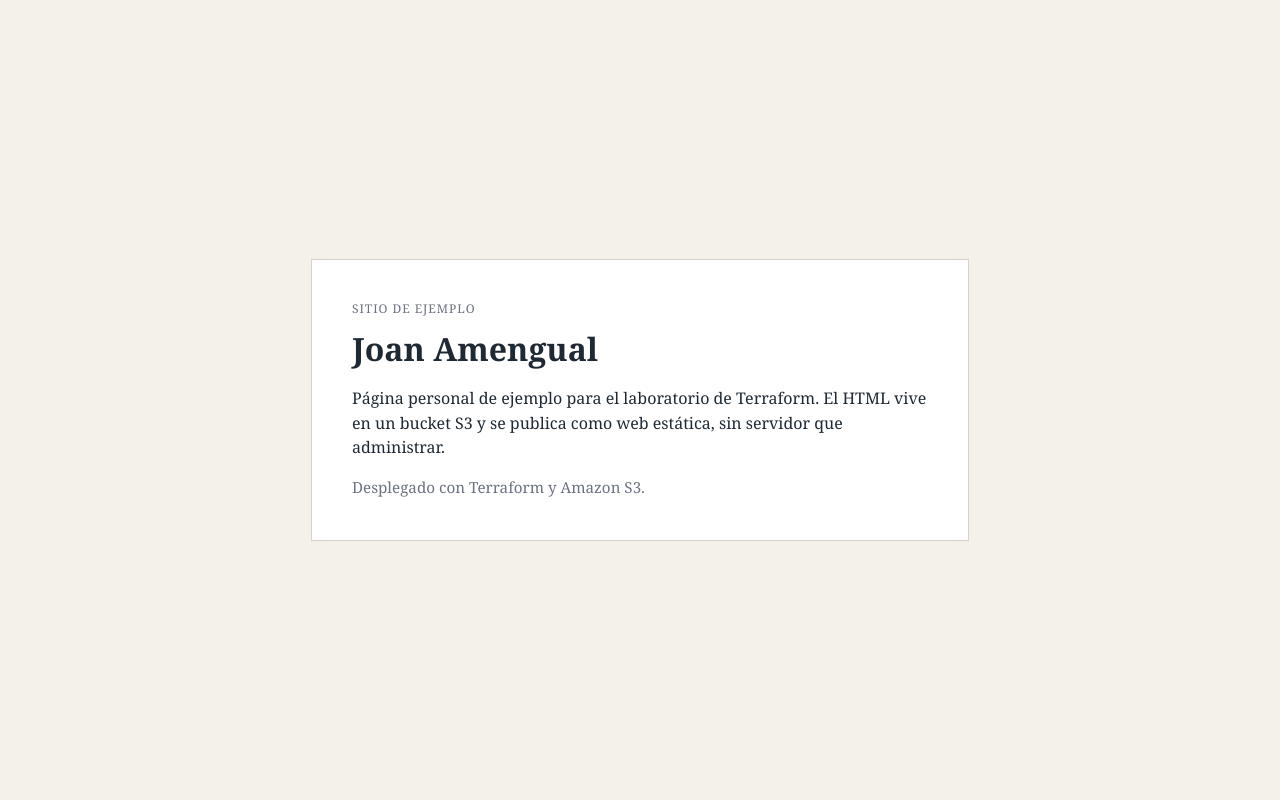
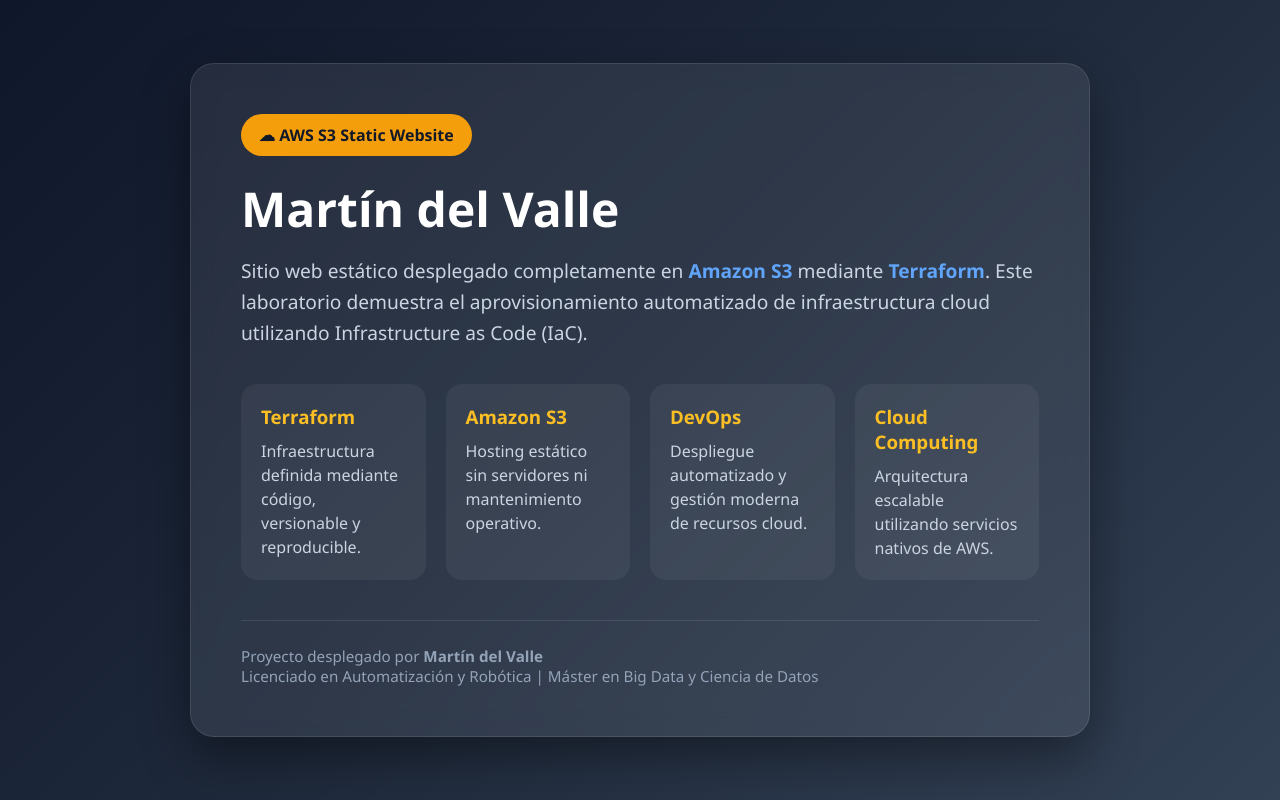
Before and after one commit to medelvalle/code-terraform, a plain HTML site: page 02-s3-static-website/www/index.html in a window 1280 px wide. Drawn offline with Linux system fonts and the light colour scheme.

Commit message:
Improve Terraform labs and update S3 website

```diff
--- a/02-s3-static-website/www/index.html
+++ b/02-s3-static-website/www/index.html
@@ -1,60 +1,253 @@
 <!DOCTYPE html>
 <html lang="es">
+
 <head>
-    <meta charset="utf-8" />
-    <meta name="viewport" content="width=device-width, initial-scale=1" />
-    <title>Joan Amengual</title>
+
+<meta charset="utf-8">
+<meta name="viewport" content="width=device-width, initial-scale=1">
+
+<title>Martín del Valle | AWS S3 Static Website</title>
+
 <style>
-      :root {
-        color-scheme: light;
+
+*{
+    margin:0;
+    padding:0;
+    box-sizing:border-box;
 }
-      body {
-        margin: 0;
-        min-height: 100vh;
-        display: grid;
-        place-items: center;
-        font-family: Georgia, "Times New Roman", serif;
-        background: #f4f1ea;
-        color: #1f2933;
+
+body{
+
+    min-height:100vh;
+
+    font-family:
+        "Segoe UI",
+        Arial,
+        sans-serif;
+
+    background:
+        linear-gradient(
+            135deg,
+            #0f172a,
+            #1e293b,
+            #334155
+        );
+
+    color:#ffffff;
+
+    display:flex;
+
+    justify-content:center;
+
+    align-items:center;
+
+    padding:30px;
 }
-      main {
-        max-width: 36rem;
-        padding: 2.5rem;
-        background: #fff;
-        border: 1px solid #d9d3c5;
+
+.card{
+
+    width:100%;
+    max-width:900px;
+
+    background:
+        rgba(255,255,255,.08);
+
+    backdrop-filter: blur(12px);
+
+    border:1px solid rgba(255,255,255,.10);
+
+    border-radius:24px;
+
+    padding:50px;
+
+    box-shadow:
+        0 20px 50px rgba(0,0,0,.40);
 }
-      p.kicker {
-        margin: 0 0 0.5rem;
-        letter-spacing: 0.08em;
-        text-transform: uppercase;
-        font-size: 0.75rem;
-        color: #6b7280;
+
+.badge{
+
+    display:inline-block;
+
+    padding:10px 18px;
+
+    border-radius:999px;
+
+    background:#f59e0b;
+
+    color:#111827;
+
+    font-weight:700;
+
+    margin-bottom:20px;
 }
-      h1 {
-        margin: 0 0 1rem;
-        font-size: 2rem;
+
+h1{
+
+    font-size:3rem;
+
+    margin-bottom:15px;
 }
-      p {
-        line-height: 1.55;
-        margin: 0 0 1rem;
+
+.subtitle{
+
+    color:#cbd5e1;
+
+    font-size:1.2rem;
+
+    margin-bottom:35px;
+
+    line-height:1.6;
 }
-      p:last-child {
-        margin-bottom: 0;
-        color: #6b7280;
-        font-size: 0.95rem;
+
+.grid{
+
+    display:grid;
+
+    grid-template-columns:
+        repeat(
+            auto-fit,
+            minmax(180px,1fr)
+        );
+
+    gap:20px;
+
+    margin-top:25px;
 }
+
+.feature{
+
+    background:
+      rgba(255,255,255,.05);
+
+    padding:20px;
+
+    border-radius:16px;
+}
+
+.feature h3{
+
+    margin-bottom:10px;
+
+    color:#fbbf24;
+}
+
+.feature p{
+
+    color:#cbd5e1;
+
+    line-height:1.5;
+}
+
+.footer{
+
+    margin-top:40px;
+
+    padding-top:25px;
+
+    border-top:
+      1px solid
+      rgba(255,255,255,.10);
+
+    color:#94a3b8;
+
+    font-size:.95rem;
+}
+
+.highlight{
+
+    color:#60a5fa;
+    font-weight:bold;
+}
+
 </style>
+
 </head>
+
 <body>
-    <main>
-      <p class="kicker">Sitio de ejemplo</p>
-      <h1>Joan Amengual</h1>
+
+<div class="card">
+
+<div class="badge">
+☁ AWS S3 Static Website
+</div>
+
+<h1>Martín del Valle</h1>
+
+<p class="subtitle">
+
+Sitio web estático desplegado completamente en
+<span class="highlight">Amazon S3</span>
+mediante
+<span class="highlight">Terraform</span>.
+
+Este laboratorio demuestra el aprovisionamiento
+automatizado de infraestructura cloud utilizando
+Infrastructure as Code (IaC).
+
+</p>
+
+<div class="grid">
+
+<div class="feature">
+
+<h3>Terraform</h3>
+
 <p>
-        Página personal de ejemplo para el laboratorio de Terraform. El HTML
-        vive en un bucket S3 y se publica como web estática, sin servidor que
-        administrar.
+Infraestructura definida mediante código,
+versionable y reproducible.
 </p>
-      <p>Desplegado con Terraform y Amazon S3.</p>
-    </main>
+
+</div>
+
+<div class="feature">
+
+<h3>Amazon S3</h3>
+
+<p>
+Hosting estático sin servidores
+ni mantenimiento operativo.
+</p>
+
+</div>
+
+<div class="feature">
+
+<h3>DevOps</h3>
+
+<p>
+Despliegue automatizado y
+gestión moderna de recursos cloud.
+</p>
+
+</div>
+
+<div class="feature">
+
+<h3>Cloud Computing</h3>
+
+<p>
+Arquitectura escalable utilizando
+servicios nativos de AWS.
+</p>
+
+</div>
+
+</div>
+
+<div class="footer">
+
+Proyecto desplegado por
+<strong>Martín del Valle</strong>
+
+<br>
+
+Licenciado en Automatización y Robótica |
+Máster en Big Data y Ciencia de Datos
+
+</div>
+
+</div>
+
 </body>
+
 </html>
```
Also changed, not shown: 3 other files. Lines whose indentation alone changed are shown as unchanged.
